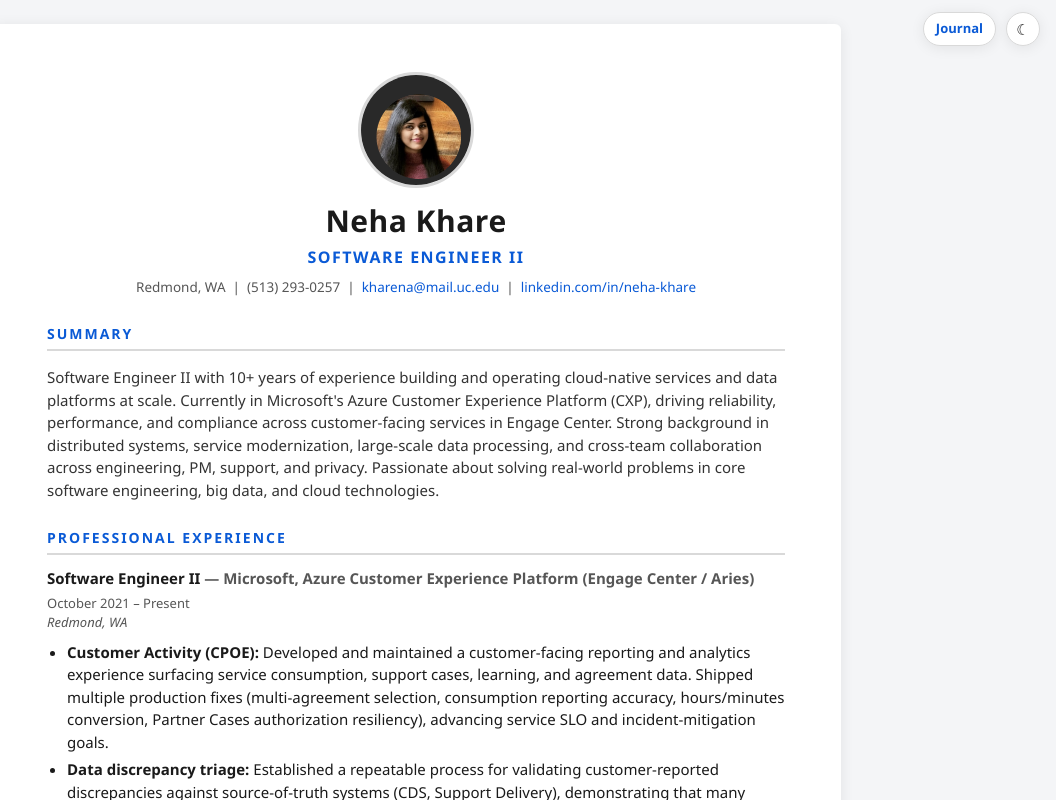
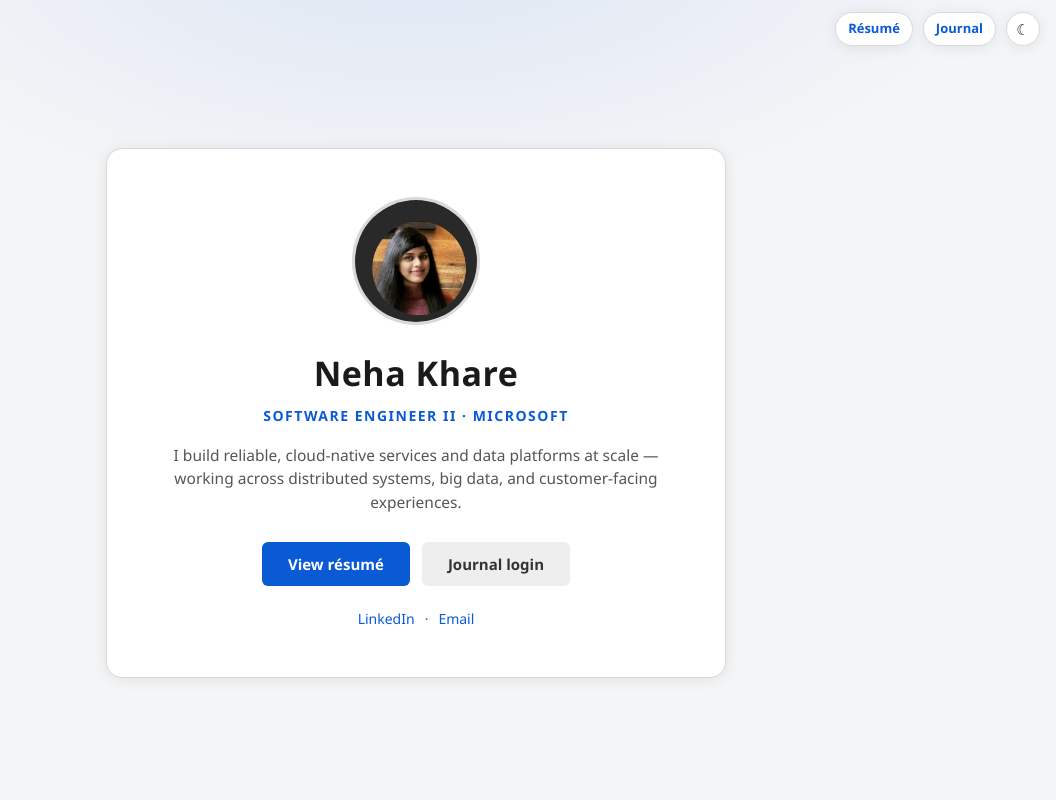
Before and after one commit to nehakhare/nehakhare-resume, a Next.js app: page / in a window 1280 px wide. Shown: the top 800 px of the page, without its empty margins (224-1280 px from the left). Built offline with nearby package versions, Linux system fonts and the light colour scheme.

Commit message:
Add landing page at / with resume + journal login links; move resume to /resume
Co-authored-by: Copilot <223556219+Copilot@users.noreply.github.com>
Copilot-Session: 423acb10-7596-4fb7-bb2a-f79736740512

```diff
--- a/app/globals.css
+++ b/app/globals.css
@@ -55,6 +55,42 @@ body {
 
 .link { color: var(--accent); text-decoration: none; }
 .link:hover { text-decoration: underline; }
+
+/* Landing / hero */
+.landing {
+  min-height: 100vh;
+  display: flex; align-items: center; justify-content: center;
+  padding: 40px 20px;
+  background:
+    radial-gradient(1000px 500px at 50% -10%, rgba(10,90,214,0.10), transparent 60%),
+    var(--page-bg);
+}
+[data-theme="dark"] .landing {
+  background:
+    radial-gradient(1000px 500px at 50% -10%, rgba(91,157,255,0.14), transparent 60%),
+    var(--page-bg);
+}
+.hero {
+  max-width: 620px; width: 100%; text-align: center;
+  background: var(--bg); border: 1px solid var(--rule); border-radius: 16px;
+  padding: 48px 44px; box-shadow: var(--shadow);
+}
+.hero-avatar {
+  width: 128px; height: 128px; border-radius: 50%; object-fit: cover;
+  border: 3px solid var(--rule); margin-bottom: 18px;
+}
+.hero-name { margin: 0; font-size: 34px; letter-spacing: 0.5px; }
+.hero-role {
+  color: var(--accent); font-weight: 600; margin: 6px 0 0;
+  text-transform: uppercase; letter-spacing: 1.5px; font-size: 14px;
+}
+.hero-tagline { color: var(--muted); font-size: 15.5px; margin: 18px auto 0; max-width: 500px; }
+.hero-cta { display: flex; gap: 12px; justify-content: center; flex-wrap: wrap; margin-top: 28px; }
+.hero-cta .btn { margin-top: 0; padding: 11px 26px; font-size: 15px; }
+.hero-links { margin-top: 22px; font-size: 14px; }
+.hero-links a { color: var(--accent); text-decoration: none; }
+.hero-links a:hover { text-decoration: underline; }
+.hero-links .dot { color: var(--muted); margin: 0 10px; }
 
 .page {
   max-width: 850px;
@@ -146,6 +182,10 @@ li { margin-bottom: 5px; }
   .topbar { top: 8px; right: 10px; }
   .page { padding: 28px 20px; margin: 16px 10px; }
   .journal { padding: 24px 18px; margin: 16px 10px; }
+  .hero { padding: 34px 22px; }
+  .hero-name { font-size: 28px; }
+  .hero-avatar { width: 108px; height: 108px; }
+  .hero-cta .btn { width: 100%; }
   header .headshot { width: 96px; height: 96px; }
   header h1 { font-size: 25px; }
   .job-head, .edu-head { flex-direction: column; gap: 2px; }
--- a/app/layout.js
+++ b/app/layout.js
@@ -56,6 +56,7 @@ export default function RootLayout({ children }) {
       </head>
       <body>
         <div className="topbar">
+          <a className="topbar-link" href="/resume">Résumé</a>
           <a className="topbar-link" href="/journal">Journal</a>
           <ThemeToggle />
         </div>
--- a/app/page.js
+++ b/app/page.js
@@ -1,5 +1,33 @@
-import { resumeHtml } from "./resumeHtml";
+export const metadata = {
+  title: "Neha Khare — Software Engineer II",
+  alternates: { canonical: "/" },
+};
 
 export default function Home() {
-  return <div dangerouslySetInnerHTML={{ __html: resumeHtml }} />;
+  return (
+    <main className="landing">
+      <section className="hero">
+        <img className="hero-avatar" src="/headshot.png" alt="Neha Khare" />
+        <h1 className="hero-name">Neha Khare</h1>
+        <p className="hero-role">Software Engineer II · Microsoft</p>
+        <p className="hero-tagline">
+          I build reliable, cloud-native services and data platforms at scale —
+          working across distributed systems, big data, and customer-facing experiences.
+        </p>
+
+        <div className="hero-cta">
+          <a className="btn" href="/resume">View résumé</a>
+          <a className="btn secondary" href="/journal">Journal login</a>
+        </div>
+
+        <div className="hero-links">
+          <a href="https://www.linkedin.com/in/neha-khare-726a7342/" target="_blank" rel="noopener noreferrer">
+            LinkedIn
+          </a>
+          <span className="dot">·</span>
+          <a href="mailto:kharena@mail.uc.edu">Email</a>
+        </div>
+      </section>
+    </main>
+  );
 }
```
Also changed, not shown: app/resume/page.js (added, +10 -0 lines).
